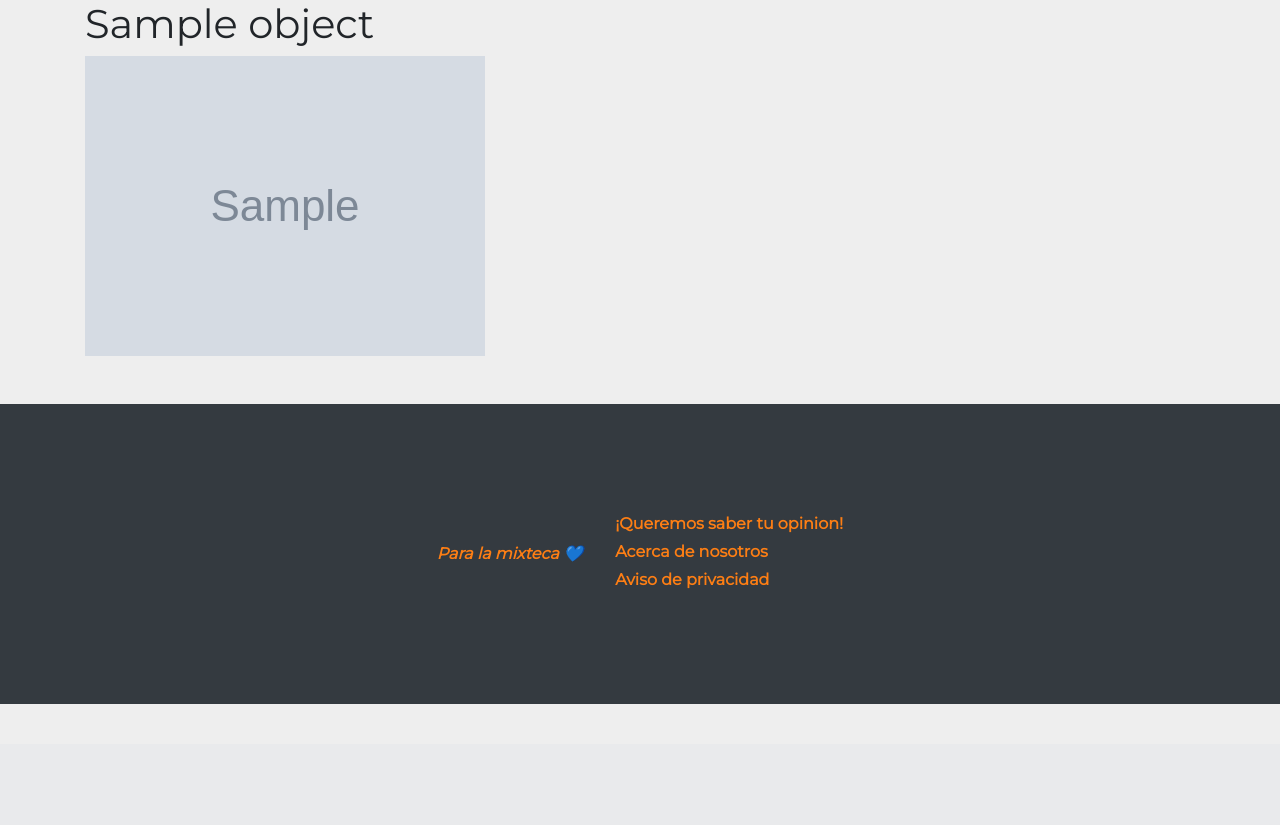
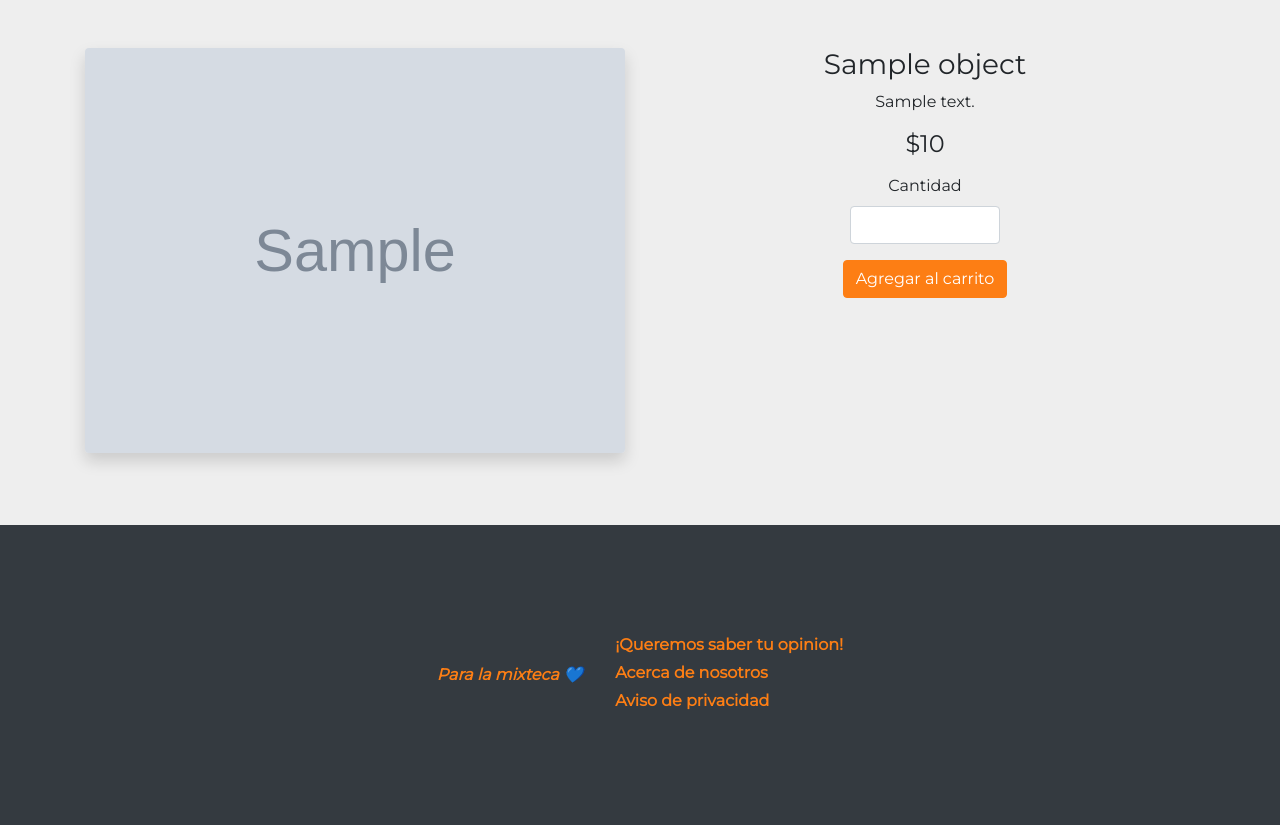
Before and after one commit to emmanueloctavi0/RaffYou, a Django app: template templates/products/product_detail.html in a window 1280 px wide. Shown: the part 56-881 px from the top of the page. Before the commit the page ends 760 px from the top, so only its background shows below. Run offline with Django 3.2, Linux system fonts and the light colour scheme; the template is opened without the code that fills it: most values are stand-ins (such as "Sample title", 1, 10 or a date in 2020); grey boxes marked "Sample" are stand-in pictures; style sheets or scripts are compiled from the project's sources; some libraries are stand-ins or nearby versions.

Commit message:
Basic design of product detail.

```diff
--- a/templates/generals/navbar.html
+++ b/templates/generals/navbar.html
@@ -12,9 +12,10 @@
                     Mi cuenta
                     </a>
                     <div class="dropdown-menu" aria-labelledby="navbarDropdown">
-                    <a class="dropdown-item" href="#">Configurar</a>
-                    <div class="dropdown-divider"></div>
-                    <a class="dropdown-item" href="{% url 'users:logout' %}">Salir</a>
+                        <a class="dropdown-item" href="#">Mi carrito</a>
+                        <a class="dropdown-item" href="#">Configurar</a>
+                        <div class="dropdown-divider"></div>
+                        <a class="dropdown-item" href="{% url 'users:logout' %}">Salir</a>
                     </div>
                 </li>
             {% else %}
--- a/templates/products/product_detail.html
+++ b/templates/products/product_detail.html
@@ -1,7 +1,22 @@
 {% extends 'base.html' %}
 
 {% block content %}
-
-    <h1>{{ object.name }}</h1>
-    <img class="max-w-8 br-8" src="{{ object.image.url }}" alt="{{ objects.description }}">
+    <div class="row mt-5 text-center">
+        <div class="col-sm mb-4">
+            <img class="max-w-8 br-8 rounded shadow w-100" src="{{ object.image.url }}" alt="{{ objects.description }}">
+        </div>
+        <div class="col-sm">
+            <h3>{{ object.name }}</h3>
+            <p>{{ object.description }}</p>
+            <h4>${{ object.price }}</h4>
+            <form method="POST">
+                {% csrf_token %}
+                <div class="form-group col-4 my-3 mx-auto">
+                    <label for="amount">Cantidad</label>
+                    <input type="number" class="form-control" id="amount">
+                </div>
+                <button type="submit" class="btn btn-primary text-white">Agregar al carrito</button>
+            </form>
+        </div>
+    </div>
 {% endblock %}
```
